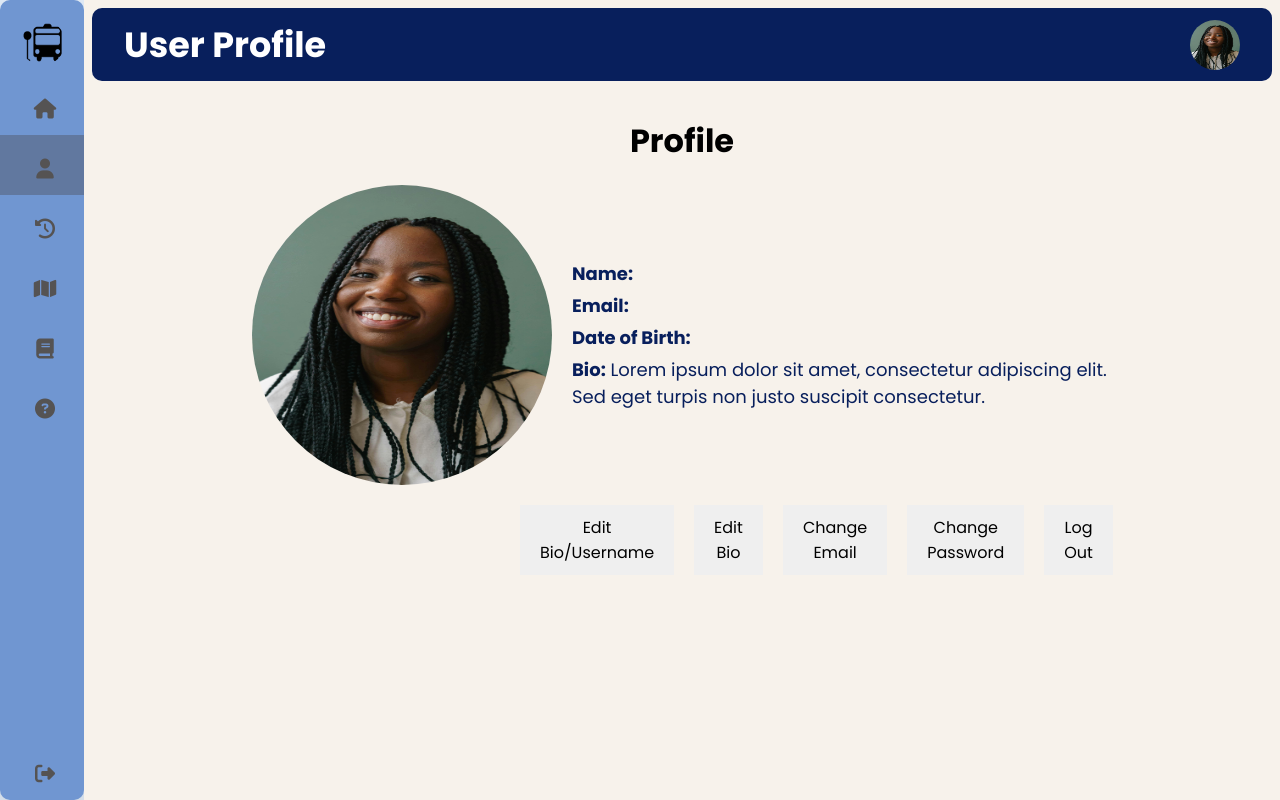
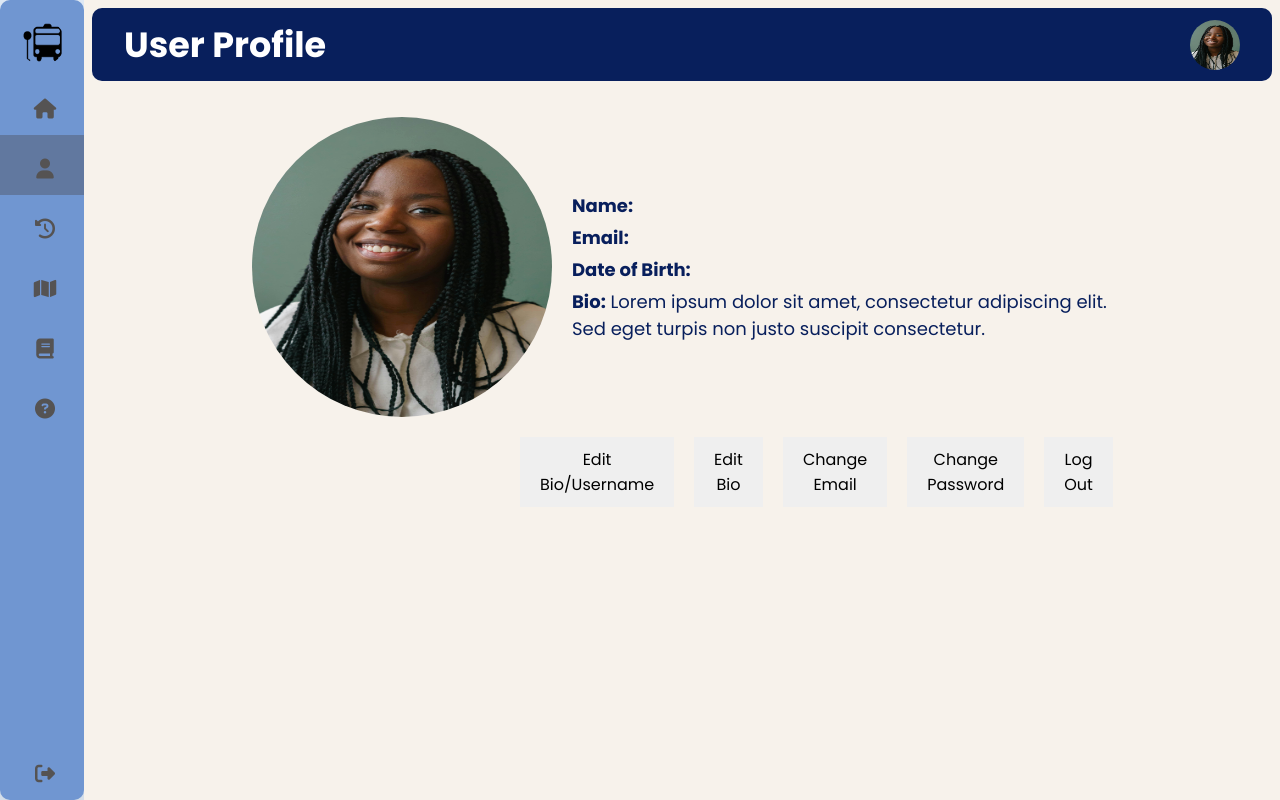
Before and after one commit to akwelemc/WebTechies, a PHP site: page /view/Profile.php in a window 1280 px wide. Run offline with PHP 8.4, Linux system fonts and the light colour scheme; the visitor is signed in with stand-in values (Sample User, id 1); data comes from the database, SQL or seed files in the repository; data that the repository does not hold is empty; some libraries are stand-ins or nearby versions.

Commit message:
profile page updated small update

```diff
--- a/view/Profile.php
+++ b/view/Profile.php
@@ -80,9 +80,6 @@
             </div>
 
             <div id="profile-page">
-                <div class="profile-header">
-                    <h1>Profile</h1>
-                </div>
                 <div class="profile-info">
                     <img src="../images/profile.jpg" alt="Profile Picture">
                     <div class="user-details">
```
